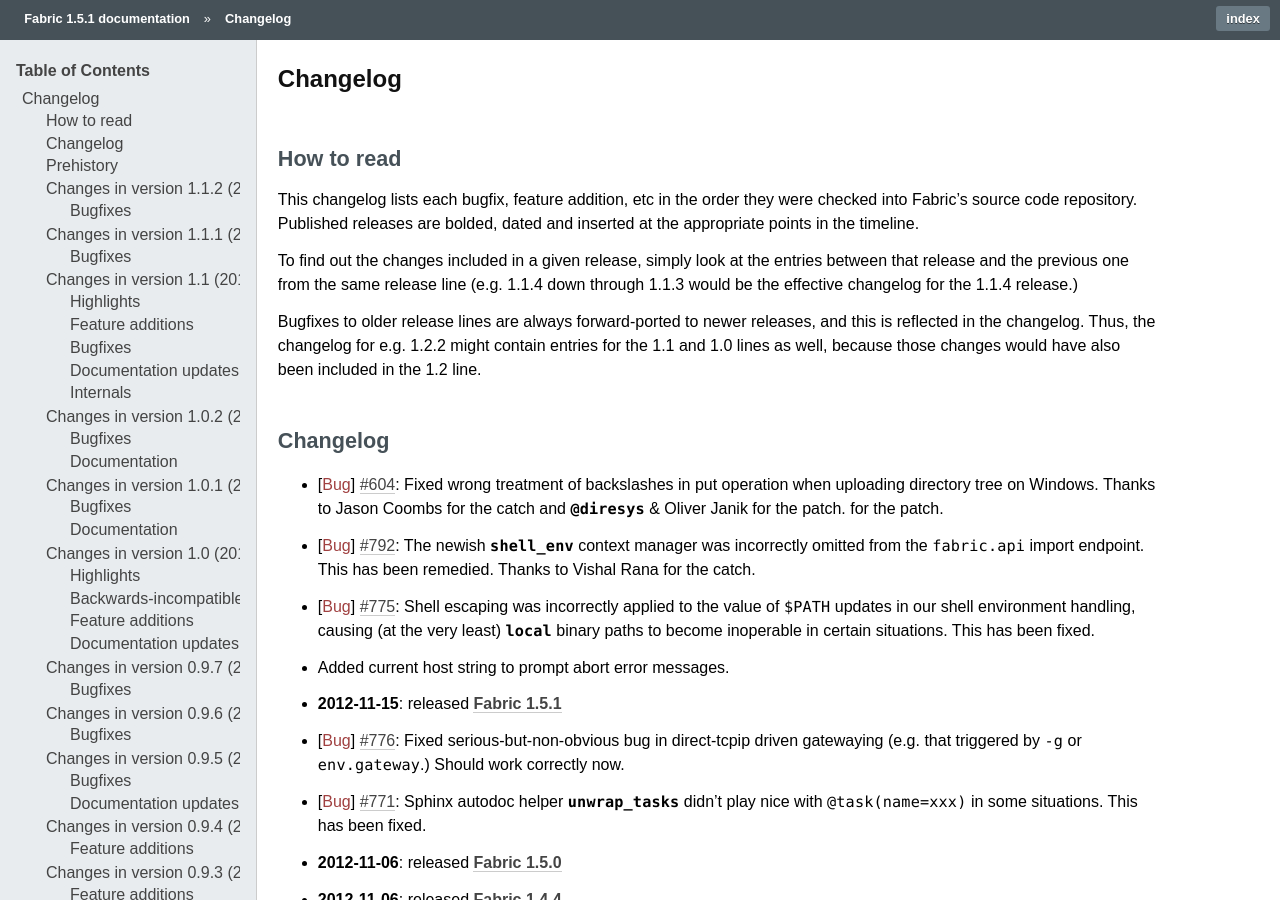
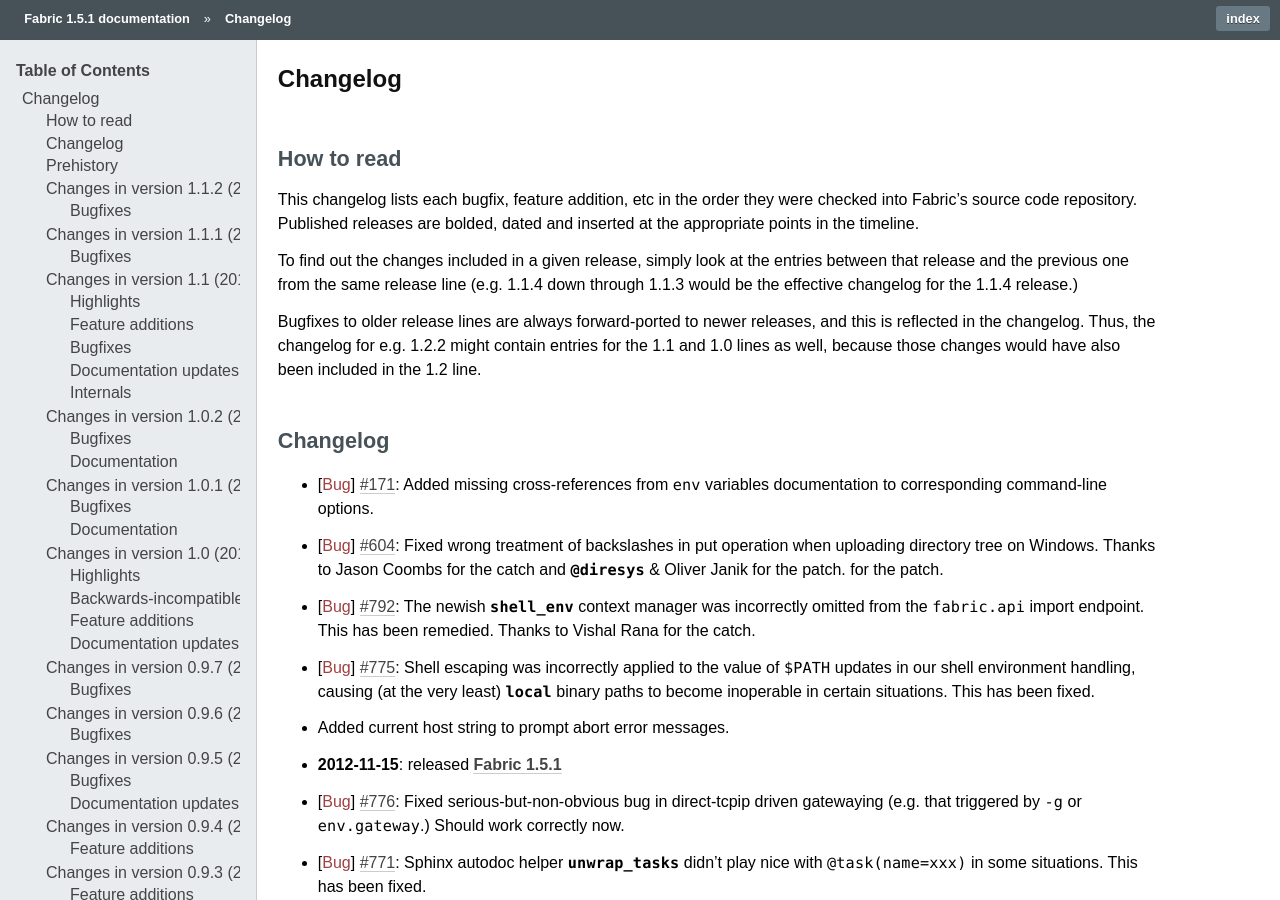
Before and after one commit to fabric/fabric, a Sphinx documentation site: the page built from docs/changelog.rst, in a window 1280 px wide and 900 px high. Built offline with Sphinx 7.4.7, drawn with Linux system fonts in a browser that asks for light colours.

Commit message:
add changelog entry for env var cross-references

```diff
--- a/docs/changelog.rst
+++ b/docs/changelog.rst
@@ -25,6 +25,8 @@
 Changelog
 =========
 
+* :bug:`171` Added missing cross-references from ``env`` variables documentation
+  to corresponding command-line options.
 * :bug:`604` Fixed wrong treatment of backslashes in put operation when uploading
   directory tree on Windows. Thanks to Jason Coombs for the catch and
   `@diresys` & Oliver Janik for the patch.
```
